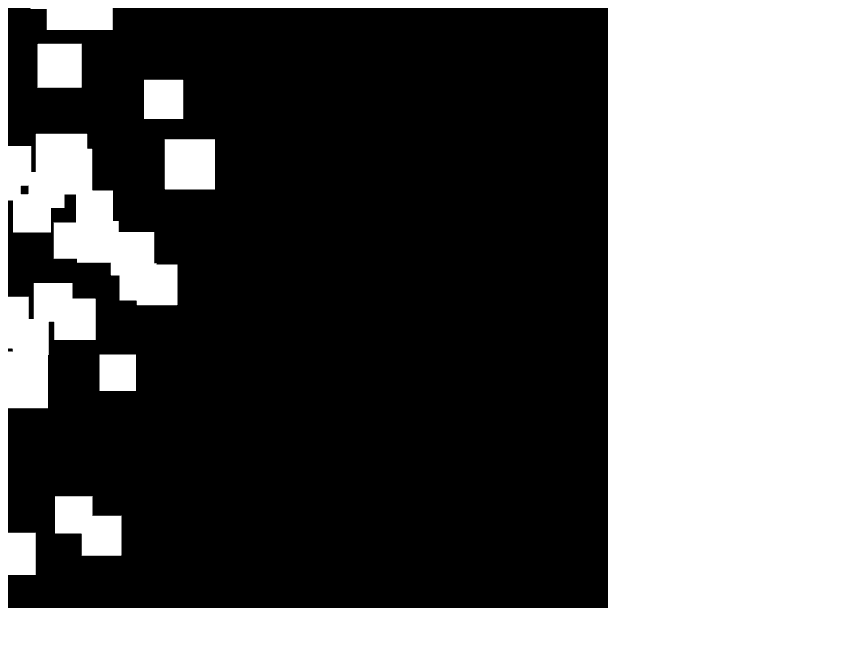
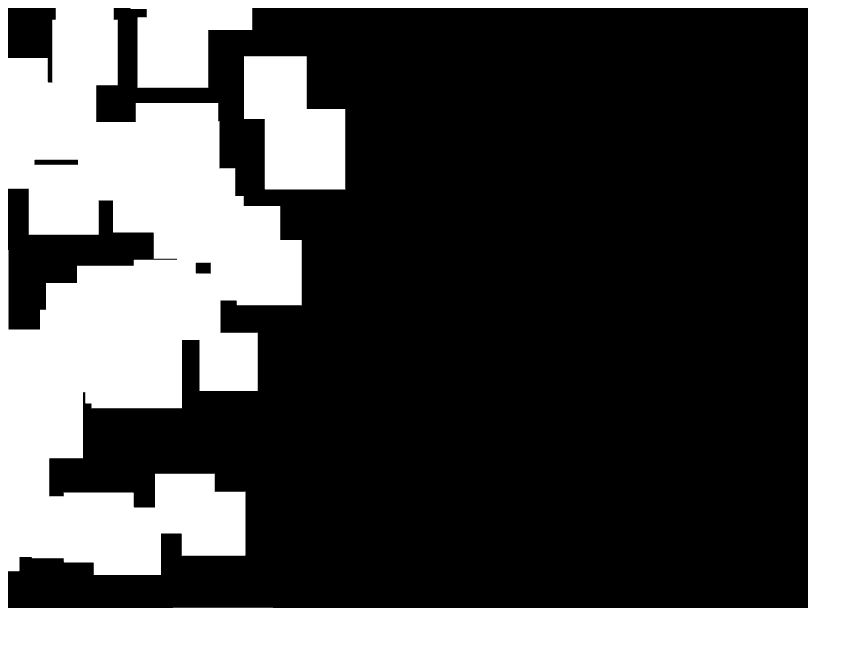
Before and after one commit to GwennaelBuchet/flyingCells, a plain HTML site: page index.html in a window 1280 px wide. Shown: the whole page, without its empty margins (0-863 px from the left). Drawn offline with Linux system fonts and the light colour scheme; animation ran at ten frames a second.

Commit message:
[Improve] Bigger width for canvas ans squares

```diff
--- a/index.html
+++ b/index.html
@@ -7,7 +7,7 @@
 <body onload="main();">
 
 
-<canvas id="scene" width="600" height="600">
+<canvas id="scene" width="800" height="600">
     Your browser does not support Canvas <code>&lt;canvas&gt;</code>.
 </canvas>
 
--- a/js/v2/square.class.js
+++ b/js/v2/square.class.js
@@ -25,12 +25,13 @@ class Square {
     }
 
     static createBuffers() {
+        let w = 1.6;
         let positionBuffer = gl.createBuffer();
         gl.bindBuffer(gl.ARRAY_BUFFER, positionBuffer);
         let vertices = [
-            1, 1, 0,
-            0, 1, 0,
-            1, 0, 0,
+            w, w, 0,
+            0, w, 0,
+            w, 0, 0,
             0, 0, 0
         ];
         gl.bufferData(gl.ARRAY_BUFFER, new Float32Array(vertices), gl.STATIC_DRAW);
```
